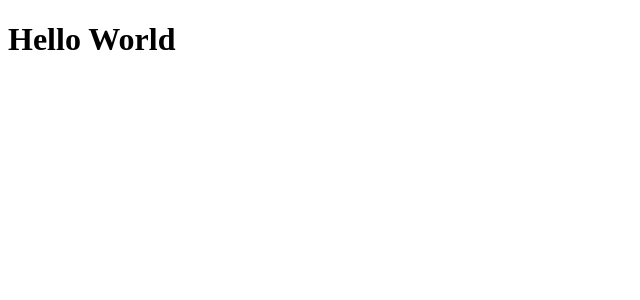
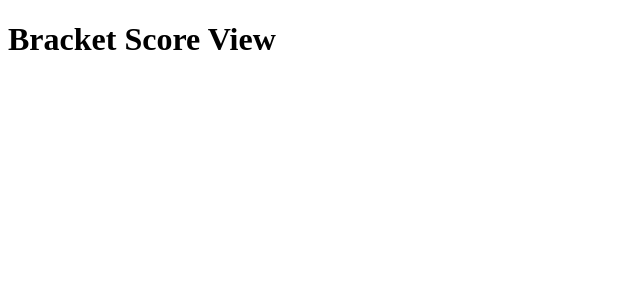
Before and after one commit to grzesiekS/tournament_bracket, a React (Create React App) app: page / in a window 1280 px wide. Shown: the top 300 px of the page, without its empty margins (0-640 px from the left). Built offline with nearby package versions, Linux system fonts and the light colour scheme.

Commit message:
Implement BracketScoreView in App.tsx

```diff
--- a/src/App.tsx
+++ b/src/App.tsx
@@ -1,7 +1,7 @@
 import React from 'react';
 
+import { BracketScoreView } from './components/views/BracketScoreView/BracketScoreView';
+
 export const App: React.FC = () => (
-  <div>
-    <h1>Hello World</h1>
-  </div>
+  <BracketScoreView />
 );
```
